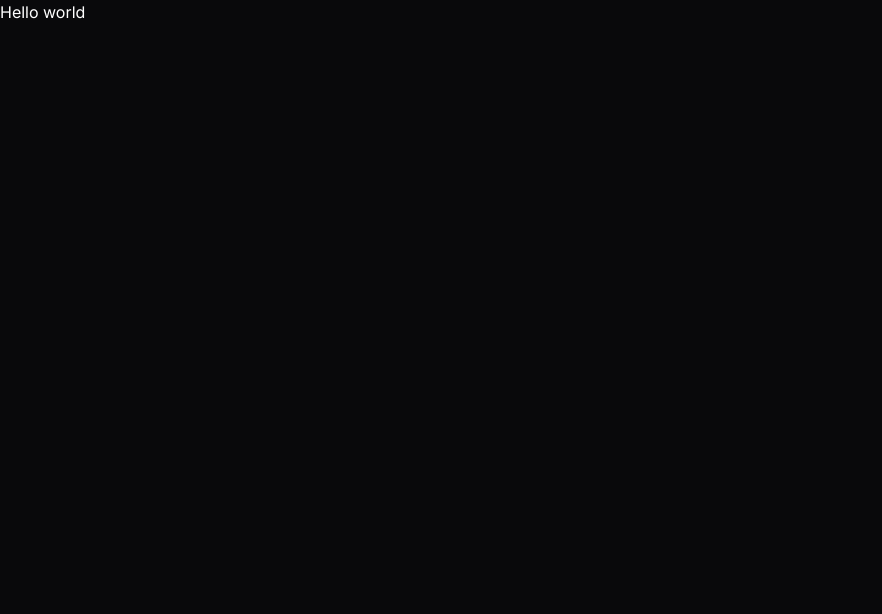
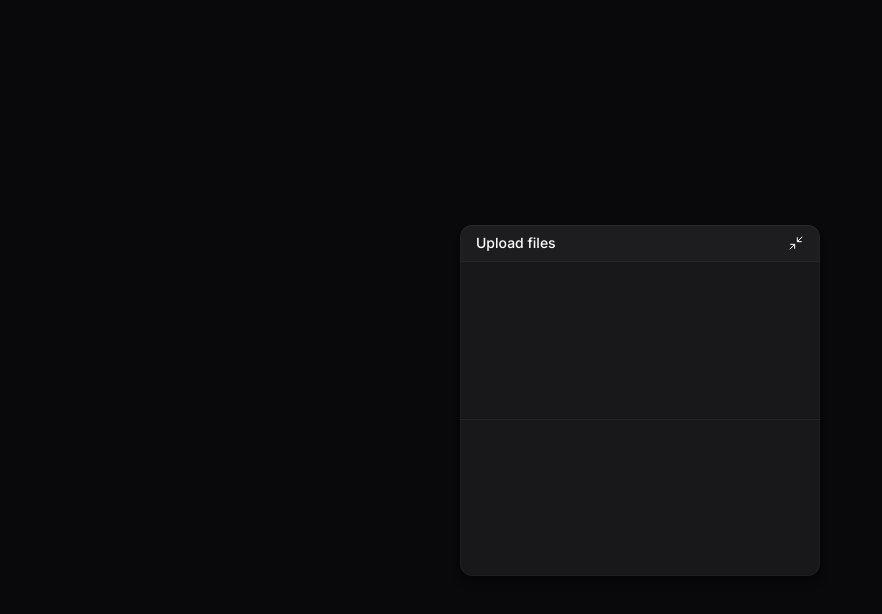
Before and after one commit to carvalhocaio/upload-widget, a React (Vite) app in the folder web/: page / in a window 1280 px wide. Shown: the top 614 px of the page, without its empty margins (0-882 px from the left). Built offline with nearby package versions, Linux system fonts and the light colour scheme.

Commit message:
Add lucide-react dependency
Add UploadWidget and subcomponents and mount it in App. Extend Tailwind
theme (opacity 2 and custom box shadows) and update pnpm lockfile
entries for lucide-react.

```diff
--- a/web/package.json
+++ b/web/package.json
@@ -10,6 +10,7 @@
     "preview": "vite preview"
   },
   "dependencies": {
+    "lucide-react": "^0.555.0",
     "react": "^19.2.0",
     "react-dom": "^19.2.0"
   },
--- a/web/src/app.tsx
+++ b/web/src/app.tsx
@@ -1,5 +1,9 @@
+import { UploadWidget } from "./components/upload-widget";
+
 export function App() {
-  return (
-    <h1>Hello world</h1>
-  )
+ return (
+   <main className="h-dvh flex flex-col items-center justify-center p-10">
+     <UploadWidget />
+   </main>
+ )
 }
--- /dev/null
+++ b/web/src/components/upload-widget-dropzone.tsx
@@ -0,0 +1,5 @@
+export function UploadWidgetDropzone(){
+  return (
+    <div className="px-3 h-32"></div>
+  )
+}
--- /dev/null
+++ b/web/src/components/upload-widget-header.tsx
@@ -0,0 +1,12 @@
+import { Minimize2 } from "lucide-react";
+
+export function UploadWidgetHeader() {
+  return (
+    <div className="w-full p-4 py-2 bg-white/2 border-zinc-800 border-b flex items-center justify-between">
+      <span className="text-sm font-medium">Upload files</span>
+      <button>
+        <Minimize2 strokeWidth={1.5} className="size-4" />
+      </button>
+    </div>
+  )
+}
--- /dev/null
+++ b/web/src/components/upload-widget-upload-list.tsx
@@ -0,0 +1,5 @@
+export function UploadWidgetDropList(){
+  return (
+    <div className="px-3 h-32"></div>
+  )
+}
--- /dev/null
+++ b/web/src/components/upload-widget.tsx
@@ -0,0 +1,19 @@
+import { UploadWidgetDropzone } from "./upload-widget-dropzone";
+import { UploadWidgetHeader } from "./upload-widget-header";
+import { UploadWidgetDropList } from "./upload-widget-upload-list";
+
+export function UploadWidget() {
+  return (
+    <div className="bg-zinc-900 w-full overflow-hidden max-w-[360px] rounded-xl shadow-shape">
+      <UploadWidgetHeader />
+
+      <div className="flex flex-col gap-4 py-3">
+        <UploadWidgetDropzone />
+
+        <div className="h-px bg-zinc-800 border-t border-black/50 box-content" />
+
+        <UploadWidgetDropList />
+      </div>
+    </div>
+  )
+}
--- a/web/tailwind.config.js
+++ b/web/tailwind.config.js
@@ -1,17 +1,23 @@
-import { theme } from 'tailwindcss/defaultConfig'
+import { theme } from "tailwindcss/defaultConfig";
 
 /** @type {import('tailwindcss').Config} */
 export default {
-  content: [
-    "./index.html",
-    "./src/**/*.{js,ts,jsx,tsx}",
-  ],
+  content: ["./index.html", "./src/**/*.{js,ts,jsx,tsx}"],
   theme: {
     extend: {
       fontFamily: {
-        sans: ['Inter', ...theme.fontFamily.sans]
-      }
+        sans: ["Inter", ...theme.fontFamily.sans],
+      },
+      opacity: {
+        2: 0.02,
+      },
+      boxShadow: {
+        shape:
+          "0px 8px 8px rgba(0, 0, 0, 0.1), 0px 4px 4px rgba(0, 0, 0, 0.1), 0px 2px 2px rgba(0, 0, 0, 0.1), 0px 0px 0px 1px rgba(0, 0, 0, 0.1), inset 0px 0px 0px 1px rgba(255, 255, 255, 0.03), inset 0px 1px 0px rgba(255, 255, 255, 0.03)",
+        "shape-content":
+          "0px 0px 0px 1px rgba(0, 0, 0, 0.25), inset 0px 1px 0px rgba(255, 255, 255, 0.02), inset 0px 0px 0px 1px rgba(255, 255, 255, 0.02)",
+      },
     },
   },
   plugins: [],
-}
+};
```
Also changed, not shown: 1 other file (tests, documents, lock files or other folders).
